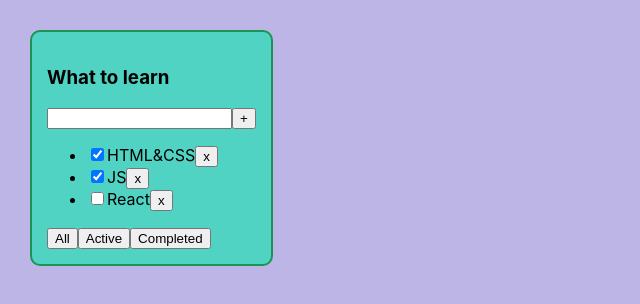
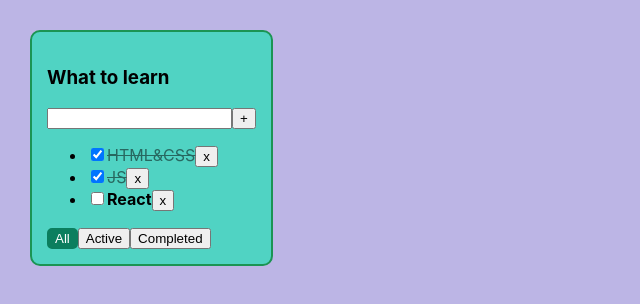
Before and after one commit to igor-minaev/todolist-lessons, a React (Create React App) app: page / in a window 1280 px wide. Shown: the top 304 px of the page, without its empty margins (0-640 px from the left). Built offline with nearby package versions, Linux system fonts and the light colour scheme.

Commit message:
lesson 4

```diff
--- a/src/App.css
+++ b/src/App.css
@@ -17,3 +17,24 @@
     background-color: #50d3c3;
     height: max-content;
 }
+
+.task {
+    font-weight: bold;
+}
+
+.taskDone {
+    text-decoration: line-through;
+    opacity: 0.5;
+}
+
+.activeBtn {
+    background-color: #0b7e5e;
+    border: 2px solid #0b7e5e;
+    color: white;
+    border-radius: 5px;
+}
+
+.inputError {
+    border: 2px solid red;
+    outline: none;
+}
--- a/src/App.tsx
+++ b/src/App.tsx
@@ -17,9 +17,13 @@ function App() {
     ])
     const [filter, setFilter] = useState<FilterType>('all')
 
-    const addTask = (title:string) => {
+    const addTask = (title: string) => {
         const newTask: TaskType = {id: crypto.randomUUID(), title, isDone: false}
         setTasks([newTask, ...tasks])
+    }
+
+    const changeTaskStatus = (taskId: string, newIsDoneValue: boolean) => {
+        setTasks(tasks.map(t => t.id === taskId ? {...t, isDone: !t.isDone} : t))
     }
 
     const removeTask = (taskId: string) => {
@@ -46,9 +50,11 @@ function App() {
             <TodoList
                 title={todoListTitle}
                 tasks={filteredTasksForRender}
+                filter={filter}
                 removeTask={removeTask}
                 changeFilter={changeFilter}
                 addTask={addTask}
+                changeTaskStatus={changeTaskStatus}
             />
         </div>
     );
--- a/src/TodoList.tsx
+++ b/src/TodoList.tsx
@@ -10,9 +10,11 @@ export type TaskType = {
 type TodoListPropsType = {
     title: string
     tasks: TaskType[]
+    filter: FilterType
     removeTask: (taskId: string) => void
     changeFilter: (newFilterValue: FilterType) => void
     addTask: (title: string) => void
+    changeTaskStatus: (taskId: string, newIsDoneValue: boolean) => void
 }
 
 export const TodoList: FC<TodoListPropsType> = (
@@ -21,7 +23,9 @@ export const TodoList: FC<TodoListPropsType> = (
         tasks,
         removeTask,
         changeFilter,
-        addTask
+        addTask,
+        changeTaskStatus,
+        filter
     }) => {
 
     // const listItems: JSX.Element[] = []
@@ -47,13 +51,15 @@ export const TodoList: FC<TodoListPropsType> = (
     // <input ref={titleInput}/>
 
     const [newTaskTitle, setNewTaskTitle] = useState('')
+    const [error, setError] = useState(false)
 
     const listItems: JSX.Element[] = tasks.map(t => {
         const removeTaskHandler = () => removeTask(t.id)
+        const changeTaskStatusHandler = (e: ChangeEvent<HTMLInputElement>) => changeTaskStatus(t.id, e.currentTarget.checked)
         return (
             <li key={t.id}>
-                <input type="checkbox" checked={t.isDone}/>
-                <span>{t.title}</span>
+                <input type="checkbox" checked={t.isDone} onChange={changeTaskStatusHandler}/>
+                <span className={t.isDone ? 'taskDone' : 'task'}>{t.title}</span>
                 <button onClick={removeTaskHandler}>x</button>
             </li>
         )
@@ -63,26 +69,41 @@ export const TodoList: FC<TodoListPropsType> = (
         ? <ul>{listItems}</ul>
         : <span>Your tasks list is empty</span>
 
-    const onChangeHandler = (e: ChangeEvent<HTMLInputElement>) => setNewTaskTitle(e.currentTarget.value)
+    const onChangeHandler = (e: ChangeEvent<HTMLInputElement>) => {
+        error && setError(false)
+        setNewTaskTitle(e.currentTarget.value)
+    }
 
     const addTaskHandler = () => {
-        addTask(newTaskTitle)
+        const trimmedNewTaskTitle = newTaskTitle.trim()
+        if (trimmedNewTaskTitle) {
+            addTask(trimmedNewTaskTitle)
+        } else {
+            setError(true)
+        }
         setNewTaskTitle('')
     }
     const onKeyDownHandler = (e: KeyboardEvent<HTMLInputElement>) => e.key === 'Enter' && addTaskHandler()
+    const errorMessage = error && <p style={{color:'red'}}>Title is required!</p>
 
     return (
         <div className="todolist">
             <h3>{title}</h3>
             <div>
-                <input value={newTaskTitle} onChange={onChangeHandler} onKeyDown={onKeyDownHandler}/>
+                <input className={error ? 'inputError' : ''} value={newTaskTitle} onChange={onChangeHandler}
+                       onKeyDown={onKeyDownHandler}/>
                 <button onClick={addTaskHandler}>+</button>
             </div>
+            {errorMessage}
             {tasksList}
             <div>
-                <button onClick={() => changeFilter('all')}>All</button>
-                <button onClick={() => changeFilter('active')}>Active</button>
-                <button onClick={() => changeFilter('completed')}>Completed</button>
+                <button className={filter === 'all' ? 'activeBtn' : ''} onClick={() => changeFilter('all')}>All</button>
+                <button className={filter === 'active' ? 'activeBtn' : ''}
+                        onClick={() => changeFilter('active')}>Active
+                </button>
+                <button className={filter === 'completed' ? 'activeBtn' : ''}
+                        onClick={() => changeFilter('completed')}>Completed
+                </button>
             </div>
         </div>
     );
```
